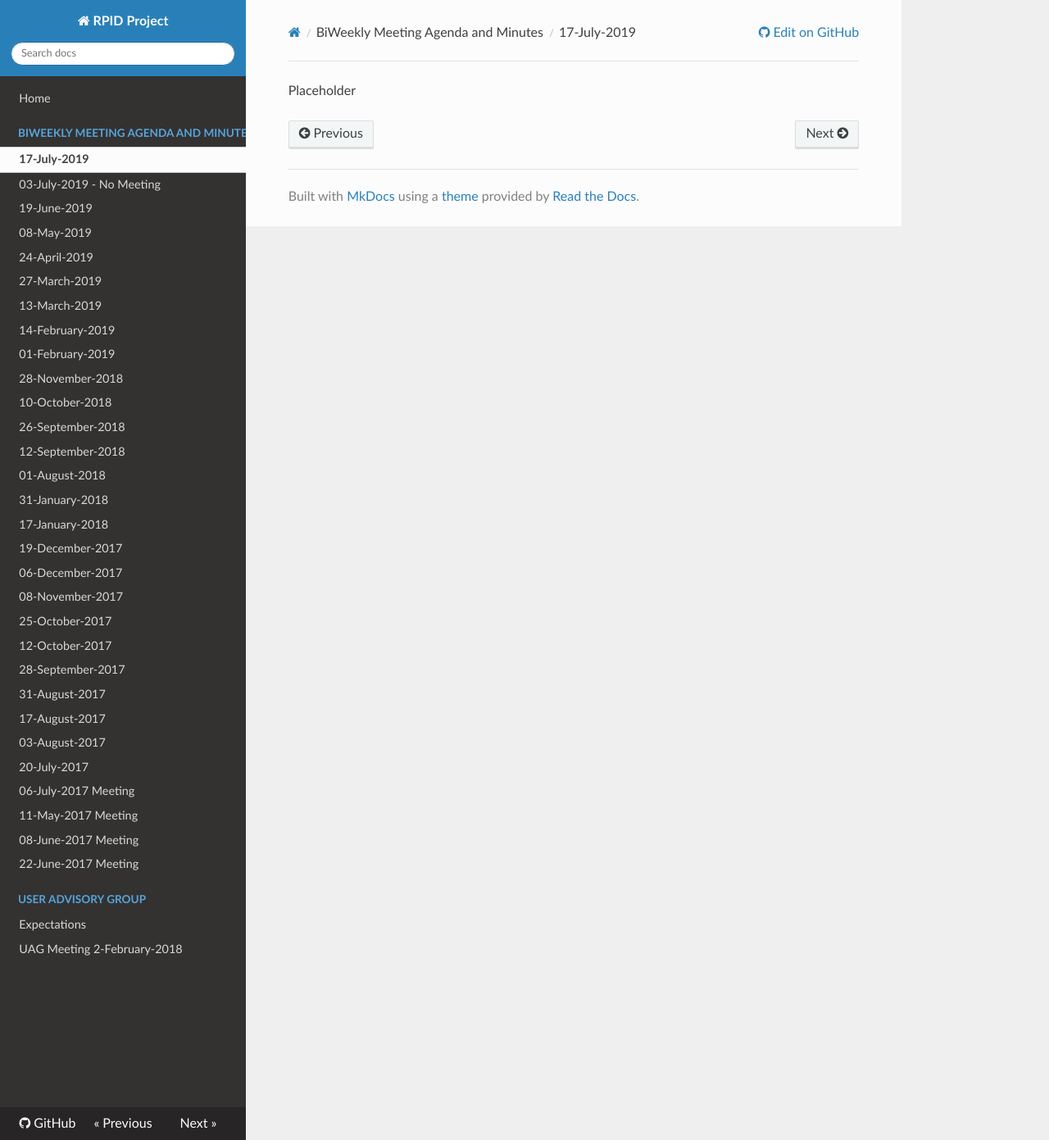
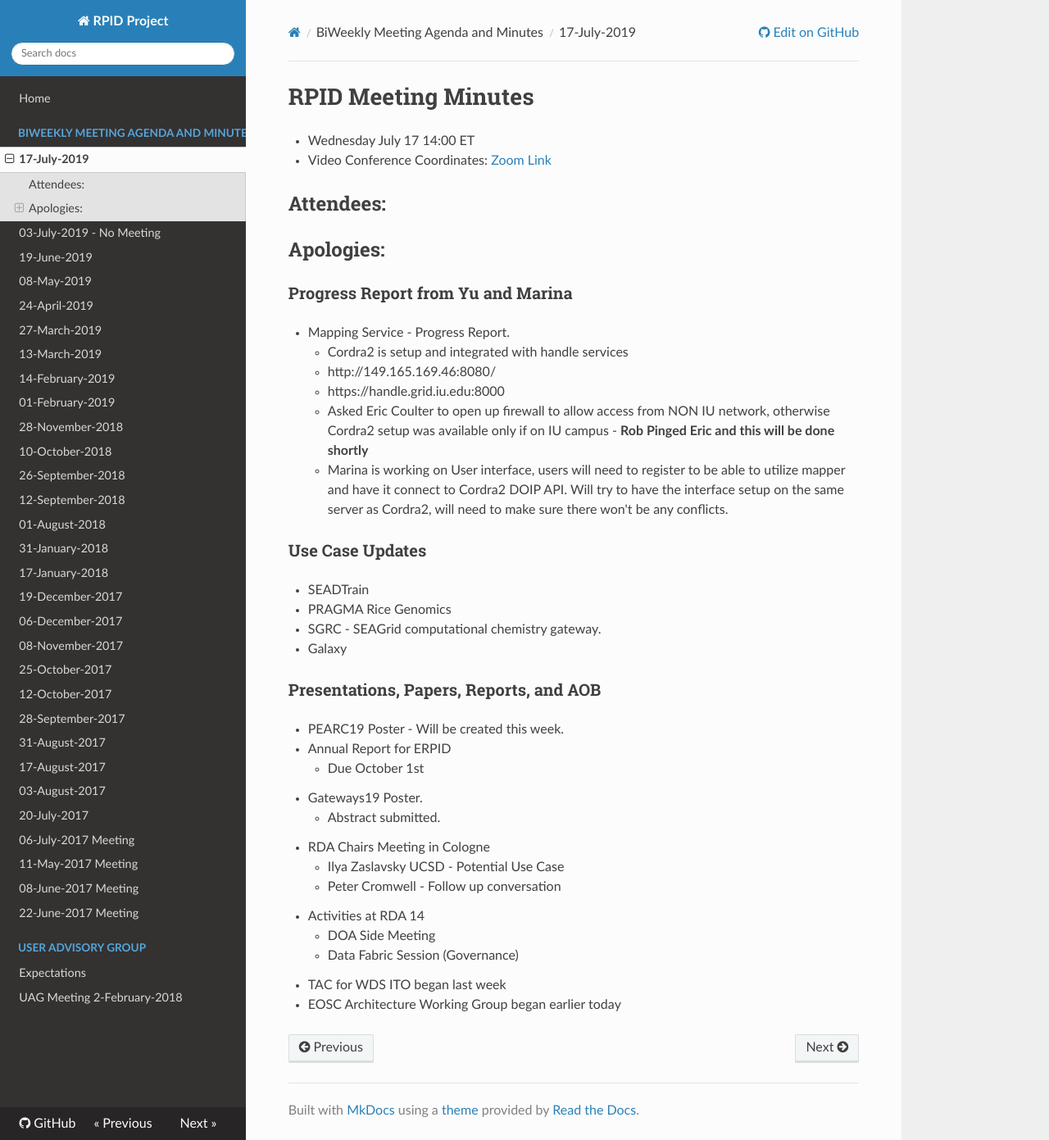
Before and after one commit to rpidproject/rpid, an MkDocs documentation site: the page built from docs/17-July-2019.md, in a window 1280 px wide and 1391 px high. Shown: the whole window at 82% size. Built offline with MkDocs 1.6.1, drawn with Linux system fonts in a browser that asks for light colours; nearby versions of some CDN libraries; old or Windows-style settings are respelled for this version of MkDocs.

Commit message:
Update 17-July-2019.md

```diff
--- a/docs/17-July-2019.md
+++ b/docs/17-July-2019.md
@@ -1 +1,37 @@
-Placeholder
+# RPID Meeting Minutes
+
+   * Wednesday July 17 14:00 ET
+   * Video Conference Coordinates: [Zoom Link](https://iu.zoom.us/my/rquick)
+
+## Attendees:
+## Apologies:
+
+
+### Progress Report from Yu and Marina
+   * Mapping Service - Progress Report.
+      * Cordra2 is setup and integrated with handle services
+      * http://149.165.169.46:8080/
+      * https://handle.grid.iu.edu:8000
+      * Asked Eric Coulter to open up firewall to allow access from NON IU network, otherwise Cordra2 setup was available only if on IU campus - **Rob Pinged Eric and this will be done shortly**
+      * Marina is working on User interface, users will need to register to be able to utilize mapper and have it connect to Cordra2 DOIP API. Will try to have the interface setup on the same server as Cordra2, will need to make sure there won't be any conflicts.
+
+### Use Case Updates
+   * SEADTrain
+   * PRAGMA Rice Genomics
+   * SGRC - SEAGrid computational chemistry gateway.
+   * Galaxy
+
+### Presentations, Papers, Reports, and AOB
+   * PEARC19 Poster - Will be created this week.
+   * Annual Report for ERPID
+      * Due October 1st
+   * Gateways19 Poster.
+      * Abstract submitted.
+   * RDA Chairs Meeting in Cologne
+      * Ilya Zaslavsky UCSD - Potential Use Case
+      * Peter Cromwell - Follow up conversation
+   * Activities at RDA 14
+      * DOA Side Meeting
+      * Data Fabric Session (Governance)
+   * TAC for WDS ITO began last week
+   * EOSC Architecture Working Group began earlier today
```
